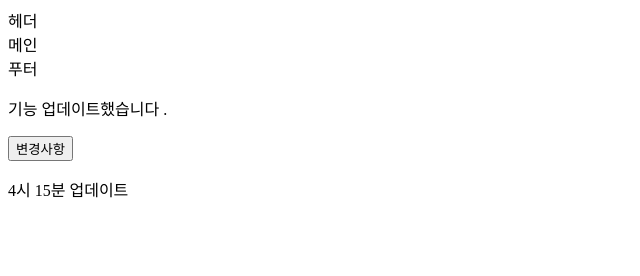
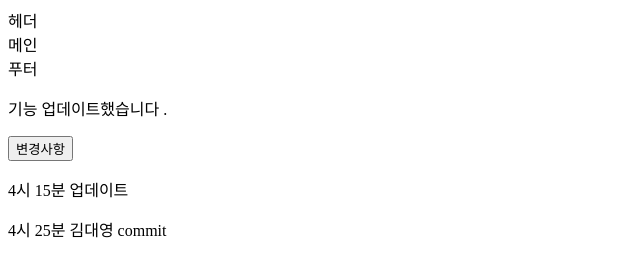
Before and after one commit to kjs1122/company2-project, a plain HTML site: page index.html in a window 1280 px wide. Shown: the whole page, without its empty margins (0-640 px from the left). Drawn offline with Linux system fonts and the light colour scheme.

Commit message:
dy commit

```diff
--- a/index.html
+++ b/index.html
@@ -20,5 +20,7 @@
     <button>변경사항</button>
     <dssds></dssds>
     <p>4시 15분 업데이트</p>
+
+    <p>4시 25분 김대영 commit</p>
 </body>
 </html>
```
